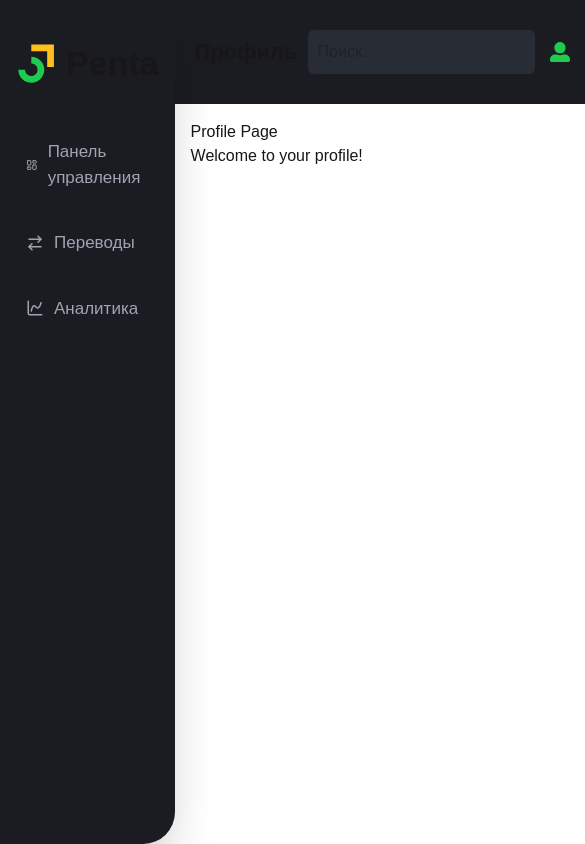
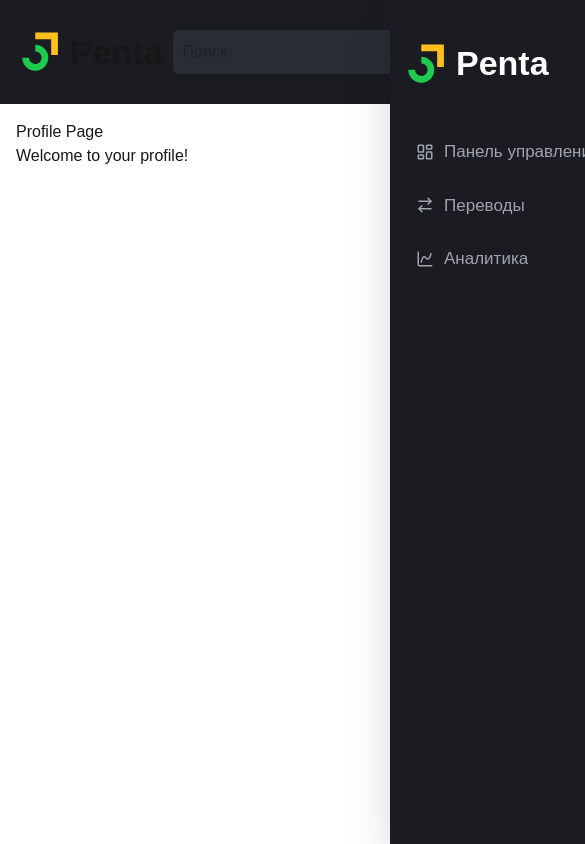
Before and after one commit to normansrgn/finance-tracker, a Next.js app: page /Profile in a window 390 px wide. Shown: the whole page, 585 px wide, since content can reach past the window. Built offline with nearby package versions, Linux system fonts and the light colour scheme.

Commit message:
add burgermenu and adaptive

```diff
--- a/package.json
+++ b/package.json
@@ -9,6 +9,7 @@
     "lint": "next lint"
   },
   "dependencies": {
+    "hamburger-react": "^2.5.2",
     "lucide-react": "^0.510.0",
     "next": "15.3.2",
     "react": "^19.0.0",
--- /dev/null
+++ b/src/Components/BurgerMenu/BurgerMenu.tsx
@@ -0,0 +1,112 @@
+import { useState } from "react";
+import Link from "next/link";
+import { usePathname } from "next/navigation";
+import { navLinks, NavLink } from "../Sidebar/Sidebar"; // Importing navLinks from your Sidebar
+
+export default function BurgerMenu() {
+  const [isOpen, setOpen] = useState(false);
+  const pathname = usePathname();
+
+  const toggleMenu = () => setOpen(!isOpen);
+
+  return (
+    <>
+      <div className="header__burger">
+        {/* Burger Button */}
+        <button
+          onClick={toggleMenu}
+          className="lg:hidden z-50 p-2 rounded-md text-gray-300 hover:bg-gray-700 focus:outline-none focus:ring-2 focus:ring-green-500"
+          aria-label={isOpen ? "Close menu" : "Open menu"}
+        >
+          <div className="w-6 h-6 relative">
+            <span
+              className={`absolute left-0 w-6 h-0.5 bg-gray-300 rounded-full transition-all duration-300 ${
+                isOpen ? "top-3 rotate-45" : "top-1"
+              }`}
+            ></span>
+            <span
+              className={`absolute left-0 w-6 h-0.5 bg-gray-300 rounded-full transition-all duration-300 ${
+                isOpen ? "opacity-0" : "top-3"
+              }`}
+            ></span>
+            <span
+              className={`absolute left-0 w-6 h-0.5 bg-gray-300 rounded-full transition-all duration-300 ${
+                isOpen ? "top-3 -rotate-45" : "top-5"
+              }`}
+            ></span>
+          </div>
+        </button>
+
+        {/* Overlay */}
+        <div
+          className={`fixed inset-0 bg-black/60 backdrop-blur-sm transition-opacity duration-300 z-40 lg:hidden ${
+            isOpen ? "opacity-100" : "opacity-0 pointer-events-none"
+          }`}
+          onClick={toggleMenu}
+        ></div>
+
+        {/* Sidebar Menu */}
+        <div
+          className={`fixed top-0 right-0 h-full w-[260px] bg-[#1A1C22] z-50 transform transition-transform duration-300 lg:hidden pt-[38px] px-4 shadow-2xl ${
+            isOpen ? "translate-x-0" : "translate-x-full"
+          }`}
+        >
+          {/* Logo */}
+          <Link href="/" className="block rounded" aria-label="Go to homepage">
+            <div className="flex items-center gap-[10px]">
+              <svg
+                width="40"
+                height="40"
+                viewBox="0 0 27 29"
+                fill="none"
+                xmlns="http://www.w3.org/2000/svg"
+                role="img"
+                aria-label="My Application Logo"
+              >
+                <path
+                  fillRule="evenodd"
+                  clipRule="evenodd"
+                  d="M21.6016 5.17785H10.0906V0.294373L26.4851 0.294373V16.6889H21.6016V5.17785Z"
+                  fill="#FFC01E"
+                />
+                <path
+                  fillRule="evenodd"
+                  clipRule="evenodd"
+                  d="M12.6101 14.8951C11.8643 14.3968 10.9876 14.1309 10.0907 14.1309V9.24741C11.9535 9.24741 13.7744 9.79977 15.3232 10.8346C16.872 11.8695 18.0791 13.3404 18.792 15.0614C19.5048 16.7823 19.6913 18.676 19.3279 20.5029C18.9645 22.3299 18.0675 24.008 16.7504 25.3252C15.4332 26.6423 13.7551 27.5393 11.9281 27.9027C10.1012 28.2661 8.20751 28.0796 6.48657 27.3668C4.76563 26.6539 3.29472 25.4468 2.25984 23.898C1.22496 22.3492 0.672604 20.5283 0.672607 18.6655L5.55609 18.6655C5.55608 19.5624 5.82204 20.4391 6.32031 21.1849C6.81858 21.9306 7.5268 22.5118 8.3554 22.855C9.184 23.1982 10.0958 23.288 10.9754 23.1131C11.855 22.9381 12.663 22.5062 13.2972 21.872C13.9314 21.2379 14.3633 20.4299 14.5383 19.5502C14.7132 18.6706 14.6234 17.7588 14.2802 16.9302C13.937 16.1016 13.3558 15.3934 12.6101 14.8951Z"
+                  fill="#1FCB4F"
+                />
+              </svg>
+              <h1 className="text-[34px] font-bold text-white">Penta</h1>
+            </div>
+          </Link>
+
+          {/* Navigation */}
+          <nav className="mt-[40px]">
+            <ul className="space-y-2">
+              {navLinks.map((link) => {
+                const isActive = pathname === link.href;
+
+                return (
+                  <li key={link.href}>
+                    <Link
+                      href={link.href}
+                      className={`flex p-[10px] rounded-[9px] text-[17px] items-center gap-[10px] transition-all duration-300 ${
+                        isActive
+                          ? "bg-[#282C35] text-[#1FCB4F]"
+                          : "text-[#A0A3B1] hover:bg-[#282C35] hover:text-[#1FCB4F]"
+                      }`}
+                      onClick={toggleMenu}
+                    >
+                      {link.icon}
+                      {link.label}
+                    </Link>
+                  </li>
+                );
+              })}
+            </ul>
+          </nav>
+        </div>
+      </div>
+    </>
+  );
+}
--- a/src/Components/Header/Header.tsx
+++ b/src/Components/Header/Header.tsx
@@ -1,28 +1,54 @@
-// src/components/layout/Header.tsx
 "use client";
 import React from "react";
 import { FaUserAlt } from "react-icons/fa";
 import Link from "next/link";
 import { usePathname } from "next/navigation";
+import { navLinks } from "../Sidebar/Sidebar";
 
 import "./header.scss";
+import BurgerMenu from "../BurgerMenu/BurgerMenu";
 
 export default function Header() {
   const pathname = usePathname();
-  const isActive = pathname === "/Profile";
 
-  const pageTitles: { [key: string]: string } = {
-    "/": "Панель управления",
-    "/About": "Переводы",
-    "/Contact": "Аналитика",
-    "/Profile": "Профиль",
-  };
+  // Проверка, есть ли путь в navLinks
+  const currentLink = navLinks.find((link) => link.href === pathname);
 
-  const title = pageTitles[pathname] || "Панель управления";
+  // Если нет — например, это /Profile, подставляем вручную
+  const title =
+    currentLink?.label ||
+    (pathname === "/Profile" ? "Профиль" : "Панель управления");
 
   return (
     <header className="header flex items-center justify-between bg-[#1A1C22] p-4">
-      <h1 className="text-2xl text-[22px] font-bold">{title}</h1>
+      <Link href="/" className="header__logo hidden block rounded" aria-label="Go to homepage">
+        <div className="sidebar__logo flex items-center gap-[10px]">
+          <svg
+            width="40"
+            height="40"
+            viewBox="0 0 27 29"
+            fill="none"
+            xmlns="http://www.w3.org/2000/svg"
+            role="img"
+            aria-label="My Application Logo"
+          >
+            <path
+              fillRule="evenodd"
+              clipRule="evenodd"
+              d="M21.6016 5.17785H10.0906V0.294373L26.4851 0.294373V16.6889H21.6016V5.17785Z"
+              fill="#FFC01E"
+            />
+            <path
+              fillRule="evenodd"
+              clipRule="evenodd"
+              d="M12.6101 14.8951C11.8643 14.3968 10.9876 14.1309 10.0907 14.1309V9.24741C11.9535 9.24741 13.7744 9.79977 15.3232 10.8346C16.872 11.8695 18.0791 13.3404 18.792 15.0614C19.5048 16.7823 19.6913 18.676 19.3279 20.5029C18.9645 22.3299 18.0675 24.008 16.7504 25.3252C15.4332 26.6423 13.7551 27.5393 11.9281 27.9027C10.1012 28.2661 8.20751 28.0796 6.48657 27.3668C4.76563 26.6539 3.29472 25.4468 2.25984 23.898C1.22496 22.3492 0.672604 20.5283 0.672607 18.6655L5.55609 18.6655C5.55608 19.5624 5.82204 20.4391 6.32031 21.1849C6.81858 21.9306 7.5268 22.5118 8.3554 22.855C9.184 23.1982 10.0958 23.288 10.9754 23.1131C11.855 22.9381 12.663 22.5062 13.2972 21.872C13.9314 21.2379 14.3633 20.4299 14.5383 19.5502C14.7132 18.6706 14.6234 17.7588 14.2802 16.9302C13.937 16.1016 13.3558 15.3934 12.6101 14.8951Z"
+              fill="#1FCB4F"
+            />
+          </svg>
+          <h1 className="sidebar__title text-[34px] font-bold">Penta</h1>
+        </div>
+      </Link>
+      <h1 className="header__title text-2xl text-[22px] font-bold">{title}</h1>
       <nav>
         <div className="header__nav flex gap-[15px] items-center p-[10px]">
           <div className="header__search">
@@ -36,12 +62,13 @@ export default function Header() {
             <Link href="/Profile">
               <FaUserAlt
                 className={`cursor-pointer hover:text-[#1FCB4F] ease-in-out duration-300 ${
-                  isActive ? "text-[#1FCB4F]" : "text-[#A0A3B1]"
-                }  hover:text-[#1FCB4F]`}
+                  pathname === "/Profile" ? "text-[#1FCB4F]" : "text-[#A0A3B1]"
+                }`}
                 size={20}
               />
             </Link>
           </div>
+          <BurgerMenu />
         </div>
       </nav>
     </header>
--- a/src/Components/Header/header.scss
+++ b/src/Components/Header/header.scss
@@ -1,4 +1,22 @@
 .header {
-    padding: 20px;
-    background-color: #1A1C22;
+  padding: 20px;
+  background-color: #1a1c22;
+
+  &__burger {
+    display: none;
+  }
 }
+
+@media (max-width: 900px) {
+  .header {
+    &__logo,
+    &__burger {
+      display: block;
+    }
+
+    &__user,
+    &__title {
+      display: none;
+    }
+  }
+}
--- a/src/Components/Sidebar/Sidebar.tsx
+++ b/src/Components/Sidebar/Sidebar.tsx
@@ -1,30 +1,46 @@
 "use client";
-import { JSX } from "react";
 import Link from "next/link";
-import { LayoutDashboard, ArrowRightLeft, ChartSpline } from "lucide-react"; // Пример с иконками из библиотеки
 import { usePathname } from "next/navigation";
+import {
+  LayoutDashboard,
+  ArrowRightLeft,
+  ChartSpline,
+} from "lucide-react";
+import type { JSX } from "react";
+import "./sidebar.scss";
 
-type NavLink = {
+// Типизация для каждой навигационной ссылки
+export type NavLink = {
   href: string;
   label: string;
   icon: JSX.Element;
 };
 
-export default function Sidebar() {
-  const pathname = usePathname();
-
-  const links: NavLink[] = [
+// Экспортируем массив ссылок для использования в Header
+export const navLinks: NavLink[] = [
   {
     href: "/",
     label: "Панель управления",
     icon: <LayoutDashboard size={18} />,
   },
-    { href: "/About", label: "Переводы", icon: <ArrowRightLeft size={18} /> },
-    { href: "/Contact", label: "Аналитика", icon: <ChartSpline size={18} /> },
+  {
+    href: "/About",
+    label: "Переводы",
+    icon: <ArrowRightLeft size={18} />,
+  },
+  {
+    href: "/Contact",
+    label: "Аналитика",
+    icon: <ChartSpline size={18} />,
+  },
+
 ];
 
+export default function Sidebar() {
+  const pathname = usePathname();
+
   return (
-    <aside className="sidebar w-[260px] p-4 bg-[#1A1C22] pt-[38px] rounded-br-4xl shadow-2xl    sticky top-0 h-screen">
+    <aside className="sidebar w-[260px] p-4 bg-[#1A1C22] pt-[38px] rounded-br-4xl shadow-2xl sticky top-0 h-screen">
       <Link href="/" className="block rounded" aria-label="Go to homepage">
         <div className="sidebar__logo flex items-center gap-[10px]">
           <svg
@@ -52,10 +68,11 @@ export default function Sidebar() {
           <h1 className="sidebar__title text-[34px] font-bold">Penta</h1>
         </div>
       </Link>
+
       <nav className="mt-[40px]">
         <ul className="space-y-2">
           <li className="flex flex-col gap-[20px]">
-            {links.map((link) => {
+            {navLinks.map((link) => {
               const isActive = pathname === link.href;
 
               return (
--- /dev/null
+++ b/src/Components/Sidebar/sidebar.scss
@@ -0,0 +1,10 @@
+.sidebar {
+
+}
+
+
+@media (max-width: 900px) {
+  .sidebar {
+    display: none;
+  }
+}
```
Also changed, not shown: 2 other files (tests, documents, lock files or other folders). Lines whose indentation alone changed are shown as unchanged.
